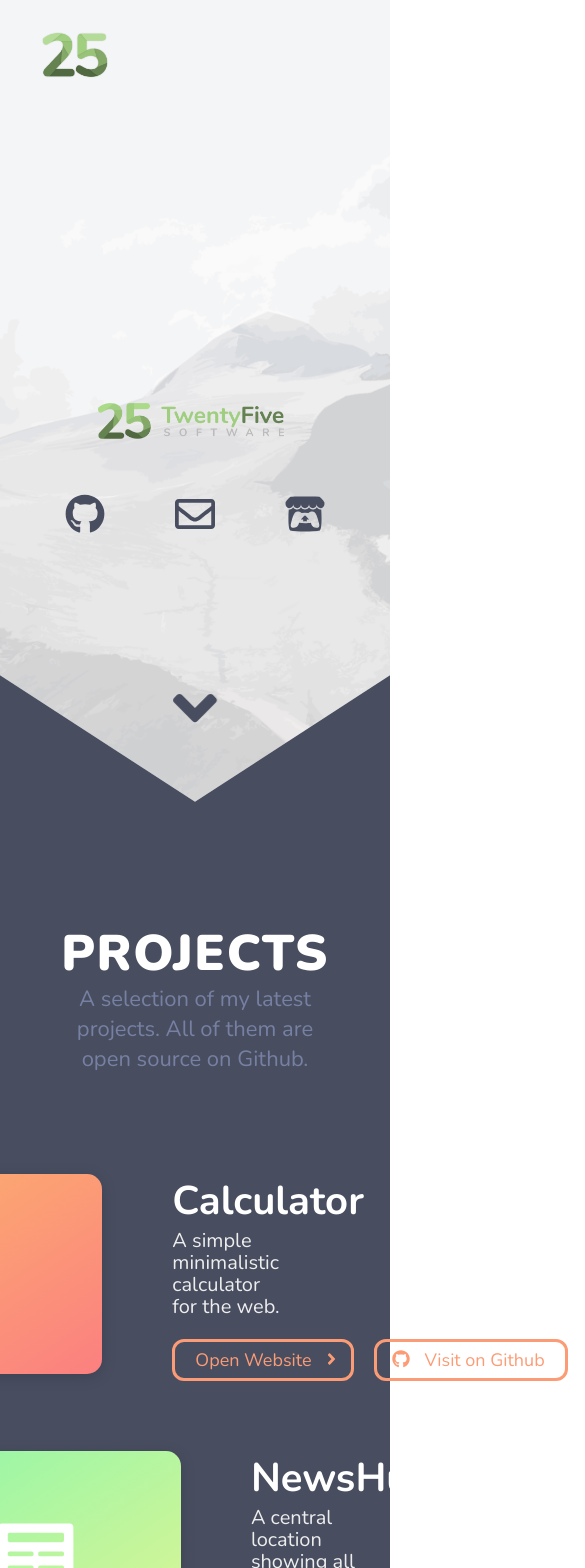
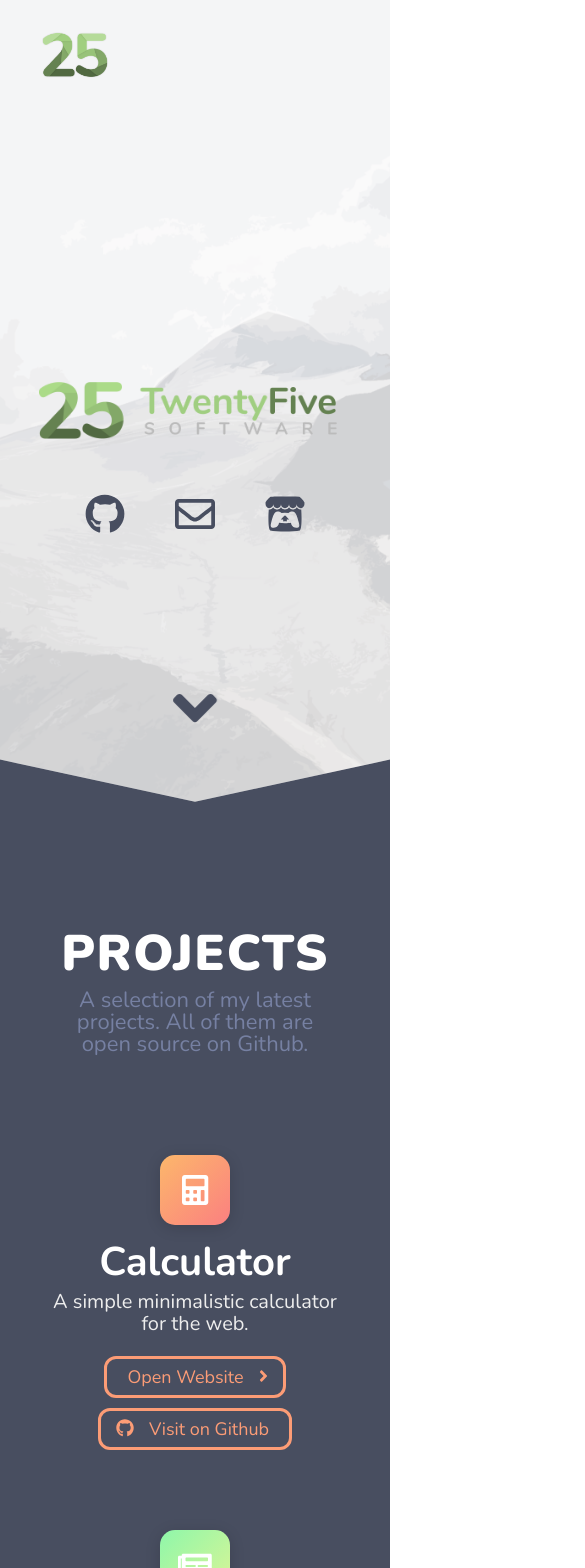
Before and after one commit to TwentyFiveSoftware/twentyfive.dev, a React (Create React App) app: page / in a window 390 px wide. Shown: the top 1568 px of the page, 585 px wide, since content can reach past the window. Built offline with nearby package versions, Linux system fonts and the light colour scheme.

Commit message:
Made website responsive.

```diff
--- a/src/style/style.css
+++ b/src/style/style.css
@@ -38,6 +38,11 @@ body {
   clip-path: polygon(0 0, 100% 0, 100% 80%, 50% 95%, 0 80%);
   z-index: 1;
 }
+@media (max-width: 500px) {
+  .landing-zone::before {
+    clip-path: polygon(0 0, 100% 0, 100% 90%, 50% 95%, 0 90%);
+  }
+}
 .landing-zone__background-image {
   width: 100%;
   height: 100%;
@@ -49,6 +54,11 @@ body {
   position: absolute;
   z-index: 2;
   clip-path: polygon(0 0, 100% 0, 100% 80%, 50% 95%, 0 80%);
+}
+@media (max-width: 500px) {
+  .landing-zone__background-image {
+    clip-path: polygon(0 0, 100% 0, 100% 90%, 50% 95%, 0 90%);
+  }
 }
 .landing-zone__overlay {
   z-index: 3;
@@ -73,6 +83,21 @@ body {
   background-size: contain;
   background-repeat: no-repeat;
   background-position: center bottom;
+}
+@media (max-width: 1200px) {
+  .landing-zone__logo {
+    width: 60%;
+  }
+}
+@media (max-width: 900px) {
+  .landing-zone__logo {
+    width: 70%;
+  }
+}
+@media (max-width: 700px) {
+  .landing-zone__logo {
+    width: 80%;
+  }
 }
 .landing-zone__icon {
   position: absolute;
@@ -126,6 +151,13 @@ body {
   font-weight: 500;
   color: #7680A2;
   font-size: 2.2rem;
+  line-height: 1;
+  margin-top: 0.5rem;
+}
+@media (max-width: 750px) {
+  .projects-zone__subtitle {
+    max-width: 75vw;
+  }
 }
 .projects-zone__subtitle a {
   text-decoration: none;
@@ -141,8 +173,31 @@ body {
   column-gap: 7rem;
   margin-bottom: 7rem;
 }
-.project:nth-child(even) {
-  margin-left: 10%;
+@media (min-width: 1100px) {
+  .project:nth-child(even) {
+    margin-left: 10%;
+  }
+}
+@media (max-width: 1000px) {
+  .project {
+    column-gap: 5rem;
+  }
+}
+@media (max-width: 900px) {
+  .project {
+    grid-template-columns: 20rem 1fr;
+  }
+}
+@media (max-width: 750px) {
+  .project {
+    grid-template-columns: 10rem 1fr;
+    column-gap: 3rem;
+  }
+}
+@media (max-width: 650px) {
+  .project {
+    grid-template-columns: 1fr;
+  }
 }
 .project__image {
   height: 20rem;
@@ -152,6 +207,26 @@ body {
   box-shadow: var(--shadow);
   font-size: 7.5rem;
   color: #ffffff;
+}
+@media (max-width: 750px) {
+  .project__image {
+    height: 10rem;
+    font-size: 4rem;
+  }
+}
+@media (max-width: 650px) {
+  .project__image {
+    width: 7rem;
+    height: 7rem;
+    margin-bottom: 2rem;
+    font-size: 3rem;
+  }
+}
+@media (max-width: 550px) {
+  .project__image {
+    justify-self: center;
+    margin-bottom: 1rem;
+  }
 }
 .project__info {
   display: flex;
@@ -163,6 +238,11 @@ body {
   font-size: 4rem;
   font-weight: 700;
 }
+@media (max-width: 550px) {
+  .project__name {
+    text-align: center;
+  }
+}
 .project__description {
   color: #EDEDED;
   font-size: 2rem;
@@ -170,10 +250,27 @@ body {
   padding: 0.15rem 0;
   max-width: 30vw;
 }
+@media (max-width: 1000px) {
+  .project__description {
+    max-width: 50vw;
+  }
+}
+@media (max-width: 550px) {
+  .project__description {
+    max-width: unset;
+    text-align: center;
+  }
+}
 .project__buttons {
   padding-top: 2rem;
   display: flex;
   justify-content: left;
+}
+@media (max-width: 550px) {
+  .project__buttons {
+    flex-direction: column;
+    align-items: center;
+  }
 }
 
 .footer {
@@ -192,6 +289,12 @@ body {
   text-decoration: none;
   margin-right: 2rem;
   border: 0.3rem solid;
+}
+@media (max-width: 550px) {
+  .button {
+    margin-right: 0;
+    margin-bottom: 1rem;
+  }
 }
 .button svg {
   margin: 0 1.5rem;
@@ -235,5 +338,10 @@ body {
   border-bottom: 0.4rem solid #484E60;
   transform: skewY(-20deg);
 }
+@media (max-width: 550px) {
+  .social-button {
+    margin: 0 1rem;
+  }
+}
 
 /*# sourceMappingURL=style.css.map */
--- a/src/style/style.scss
+++ b/src/style/style.scss
@@ -39,6 +39,10 @@ body {
         background-color: #ffffff;
         clip-path: polygon(0 0, 100% 0, 100% 80%, 50% 95%, 0 80%);
         z-index: 1;
+
+        @media (max-width: 500px) {
+            clip-path: polygon(0 0, 100% 0, 100% 90%, 50% 95%, 0 90%);
+        }
     }
 
     &__background-image {
@@ -52,6 +56,10 @@ body {
         position: absolute;
         z-index: 2;
         clip-path: polygon(0 0, 100% 0, 100% 80%, 50% 95%, 0 80%);
+
+        @media (max-width: 500px) {
+            clip-path: polygon(0 0, 100% 0, 100% 90%, 50% 95%, 0 90%);
+        }
     }
 
     &__overlay {
@@ -79,6 +87,18 @@ body {
         background-size: contain;
         background-repeat: no-repeat;
         background-position: center bottom;
+
+        @media (max-width: 1200px) {
+            width: 60%;
+        }
+
+        @media (max-width: 900px) {
+            width: 70%;
+        }
+
+        @media (max-width: 700px) {
+            width: 80%;
+        }
     }
 
     &__icon {
@@ -137,6 +157,12 @@ body {
         font-weight: 500;
         color: #7680A2;
         font-size: 2.2rem;
+        line-height: 1;
+        margin-top: 0.5rem;
+
+        @media (max-width: 750px) {
+            max-width: 75vw;
+        }
 
         a {
             text-decoration: none;
@@ -155,12 +181,30 @@ body {
     column-gap: 7rem;
     margin-bottom: 7rem;
 
-    &:nth-child(even) {
-        margin-left: 10%;
+    @media (min-width: 1100px) {
+        &:nth-child(even) {
+            margin-left: 10%;
+        }
+    }
+
+    @media (max-width: 1000px) {
+        column-gap: 5rem;
+    }
+
+    @media (max-width: 900px) {
+        grid-template-columns: 20rem 1fr;
+    }
+
+    @media (max-width: 750px) {
+        grid-template-columns: 10rem 1fr;
+        column-gap: 3rem;
+    }
+
+    @media (max-width: 650px) {
+        grid-template-columns: 1fr;
     }
 
     &__image {
-        //background: linear-gradient(to bottom right, #FCB76B, #FB8080);
         height: 20rem;
         border-radius: 1.5rem;
         display: grid;
@@ -168,6 +212,23 @@ body {
         box-shadow: var(--shadow);
         font-size: 7.5rem;
         color: #ffffff;
+
+        @media (max-width: 750px) {
+            height: 10rem;
+            font-size: 4rem;
+        }
+
+        @media (max-width: 650px) {
+            width: 7rem;
+            height: 7rem;
+            margin-bottom: 2rem;
+            font-size: 3rem;
+        }
+
+        @media (max-width: 550px) {
+            justify-self: center;
+            margin-bottom: 1rem;
+        }
     }
 
     &__info {
@@ -180,6 +241,10 @@ body {
         color: #ffffff;
         font-size: 4rem;
         font-weight: 700;
+
+        @media (max-width: 550px) {
+            text-align: center;
+        }
     }
 
     &__description {
@@ -188,12 +253,26 @@ body {
         line-height: 1.1;
         padding: 0.15rem 0;
         max-width: 30vw;
+
+        @media (max-width: 1000px) {
+            max-width: 50vw;
+        }
+
+        @media (max-width: 550px) {
+            max-width: unset;
+            text-align: center;
+        }
     }
 
     &__buttons {
         padding-top: 2rem;
         display: flex;
         justify-content: left;
+
+        @media (max-width: 550px) {
+            flex-direction: column;
+            align-items: center;
+        }
     }
 }
 
@@ -215,6 +294,11 @@ body {
 
     border: 0.3rem solid;
     //color: #FC9C76;
+
+    @media (max-width: 550px) {
+        margin-right: 0;
+        margin-bottom: 1rem;
+    }
 
     svg {
         margin: 0 1.5rem;
@@ -264,5 +348,8 @@ body {
         }
     }
 
+    @media (max-width: 550px) {
+        margin: 0 1rem;
+    }
 
 }
```
Also changed, not shown: 1 other file (tests, documents, lock files or other folders).
